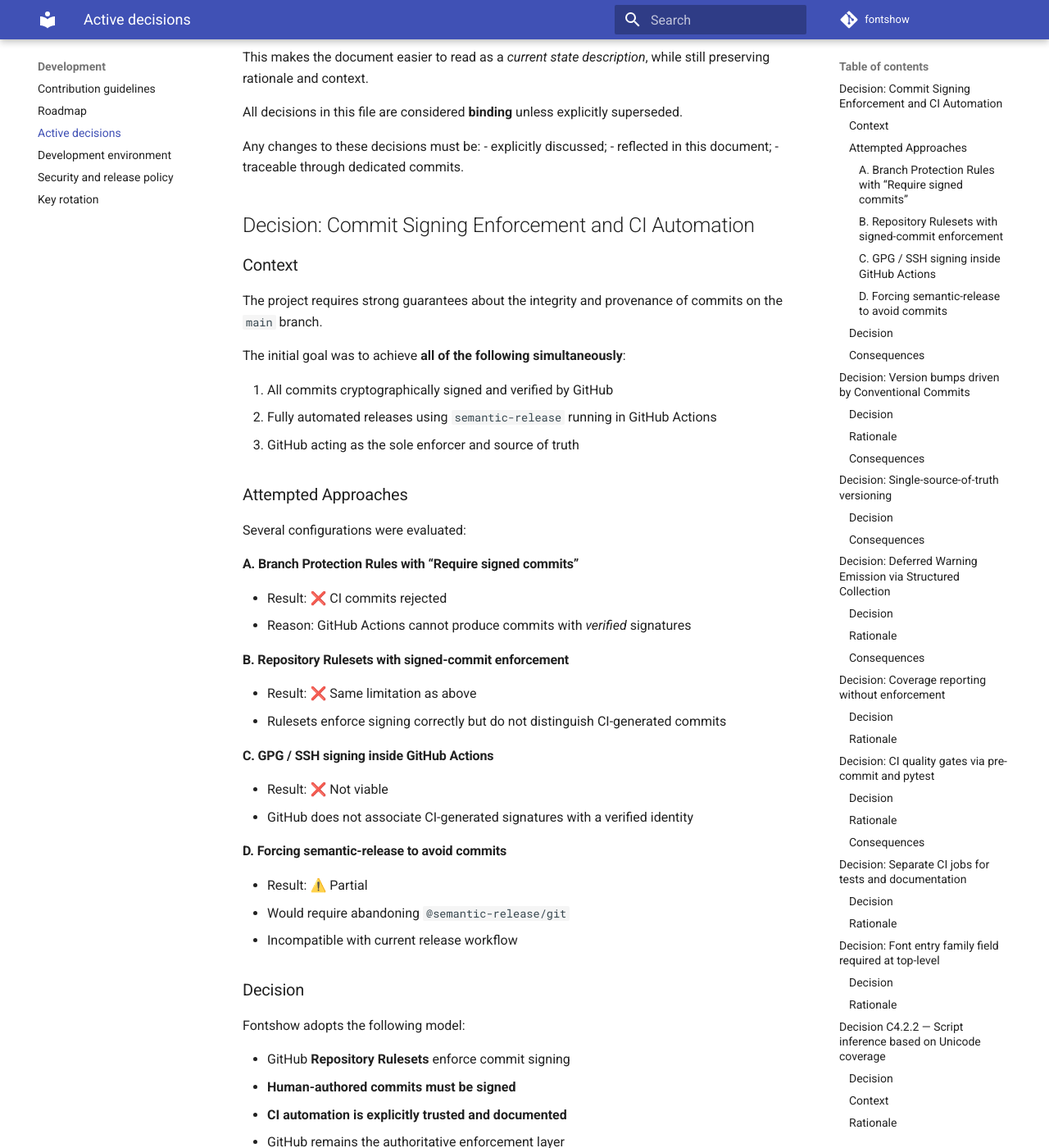
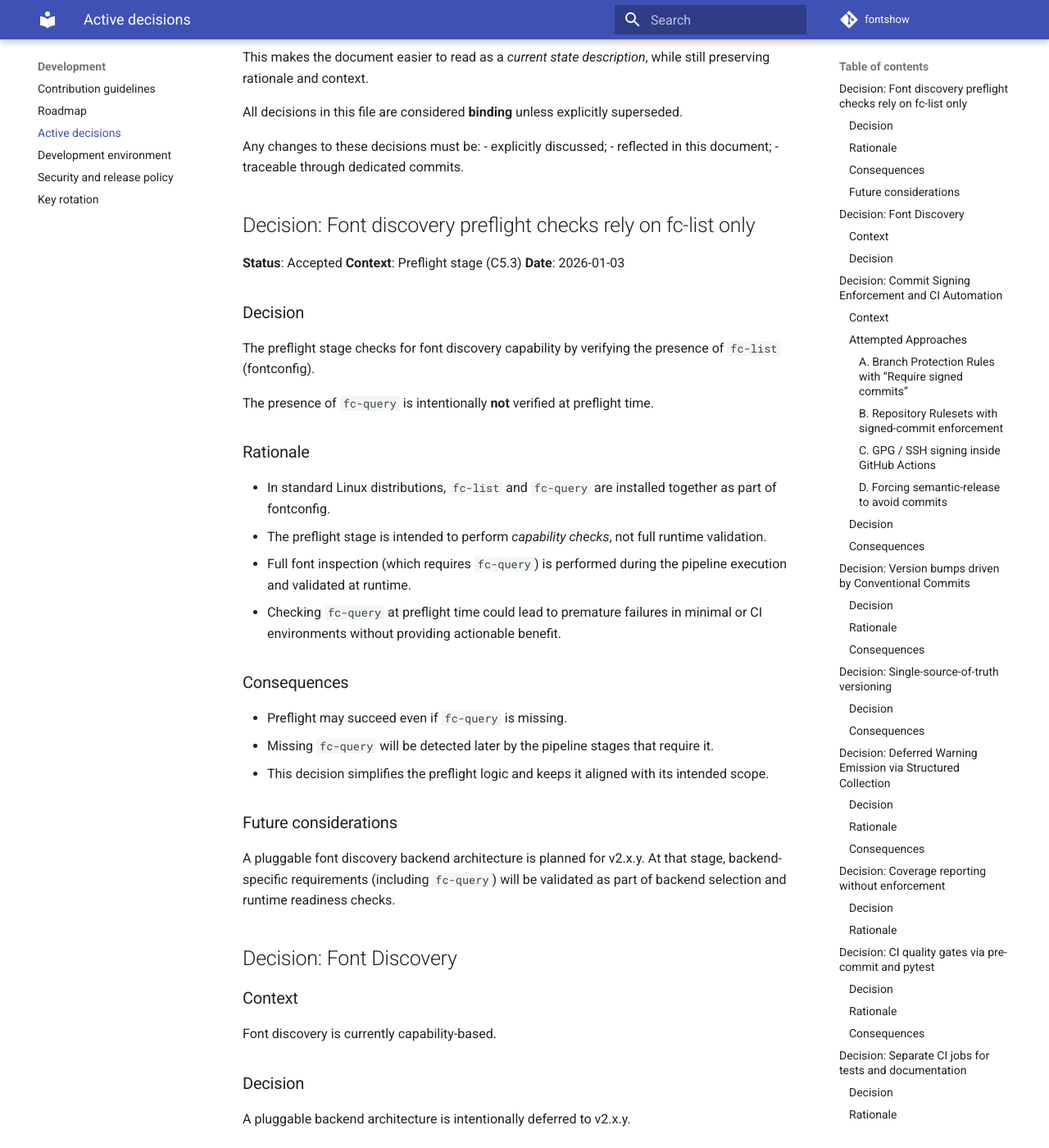
Before and after one commit to marco0560/Fontshow, an MkDocs documentation site: the page built from docs/decisions.md, in a window 1280 px wide and 1400 px high, scrolled down 305 px. Shown: the whole window at 82% size. Built offline with MkDocs 1.6.1 and Material for MkDocs 9.7.7, drawn with Linux system fonts in a browser that asks for light colours; comment, search, counter and statistics services are not loaded.

Commit message:
docs(docs): document fontconfig preflight assumption (fc-list only)
Why:
- The preflight stage is intended to perform capability checks, not full runtime validation.
- Checking `fc-query` at preflight time could lead to premature failures in minimal or CI environments.

What:
- Document the preflight assumption that only `fc-list` is checked for font discovery capability.

Notes:
-

Refs: #

```diff
--- a/docs/decisions.md
+++ b/docs/decisions.md
@@ -16,6 +16,53 @@
 - explicitly discussed;
 - reflected in this document;
 - traceable through dedicated commits.
+
+## Decision: Font discovery preflight checks rely on fc-list only
+
+**Status**: Accepted
+**Context**: Preflight stage (C5.3)
+**Date**: 2026-01-03
+
+### Decision
+
+The preflight stage checks for font discovery capability by verifying the
+presence of `fc-list` (fontconfig).
+
+The presence of `fc-query` is intentionally **not** verified at preflight time.
+
+### Rationale
+
+- In standard Linux distributions, `fc-list` and `fc-query` are installed
+  together as part of fontconfig.
+- The preflight stage is intended to perform *capability checks*, not full
+  runtime validation.
+- Full font inspection (which requires `fc-query`) is performed during the
+  pipeline execution and validated at runtime.
+- Checking `fc-query` at preflight time could lead to premature failures in
+  minimal or CI environments without providing actionable benefit.
+
+### Consequences
+
+- Preflight may succeed even if `fc-query` is missing.
+- Missing `fc-query` will be detected later by the pipeline stages that require it.
+- This decision simplifies the preflight logic and keeps it aligned with its
+  intended scope.
+
+### Future considerations
+
+A pluggable font discovery backend architecture is planned for v2.x.y.
+At that stage, backend-specific requirements (including `fc-query`) will be
+validated as part of backend selection and runtime readiness checks.
+
+## Decision: Font Discovery
+
+### Context
+
+Font discovery is currently capability-based.
+
+### Decision
+
+A pluggable backend architecture is intentionally deferred to v2.x.y.
 
 ## Decision: Commit Signing Enforcement and CI Automation
 
```
